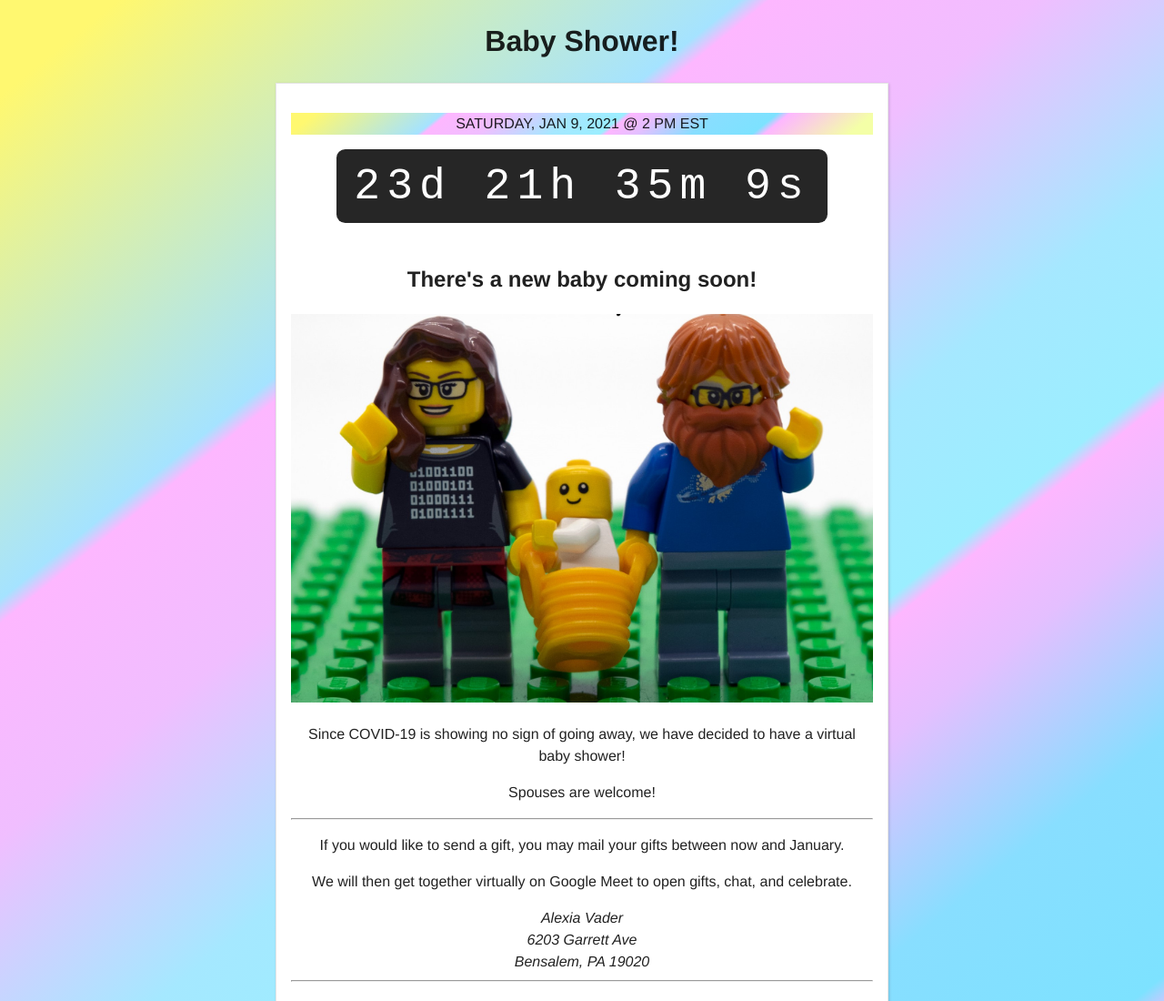
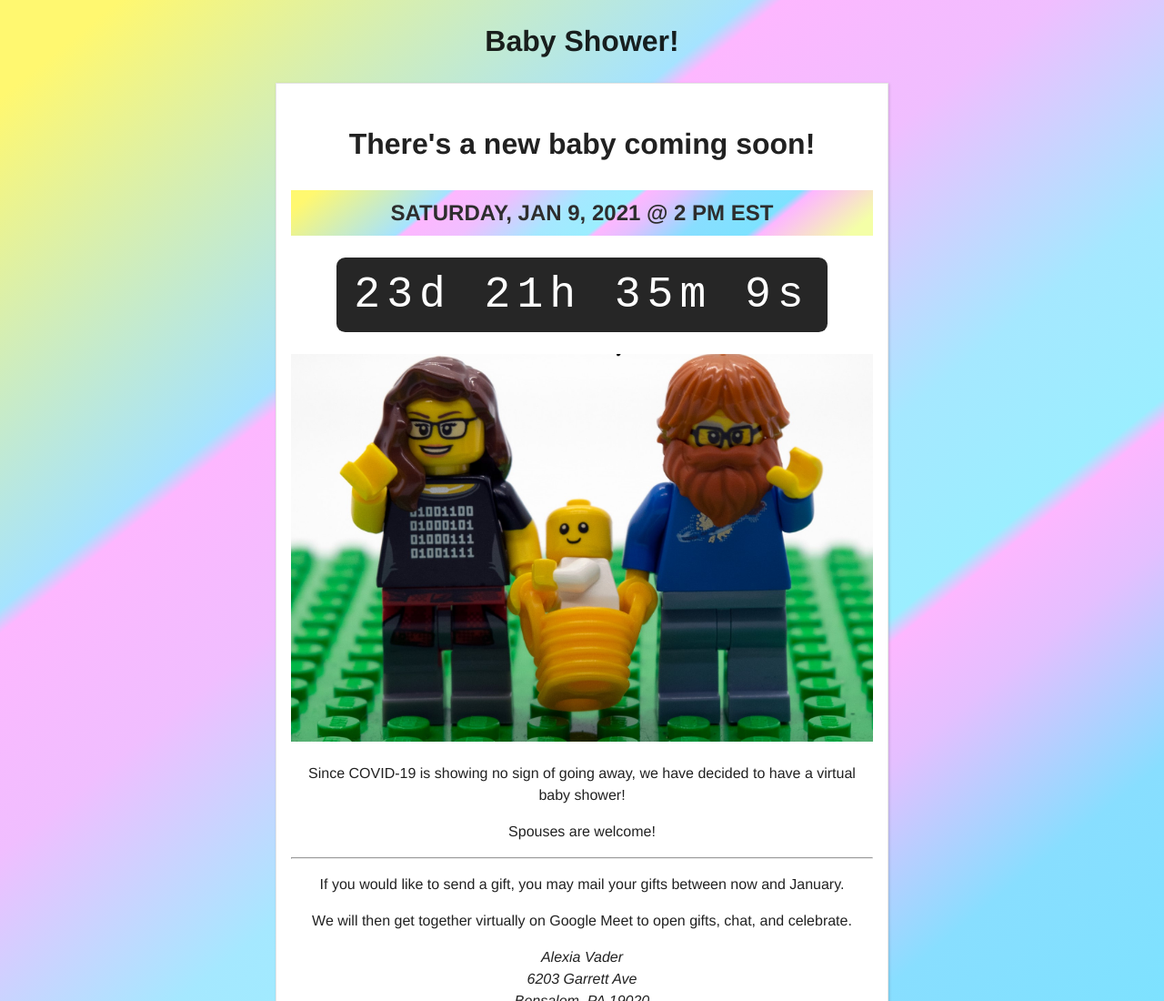
Before and after one commit to pale2hall/VinceAndAlex, a website: page assets/views/baby-shower.html in a window 1280 px wide. Shown: the top 1100 px of the page at 91% size. Drawn offline with Linux system fonts and the light colour scheme.

Commit message:
Update baby-shower.html

```diff
--- a/assets/views/baby-shower.html
+++ b/assets/views/baby-shower.html
@@ -9,9 +9,9 @@
   <body class="baby-bg">
     <h1>Baby Shower!</h1>
     <div class="card">
-      <p  class="baby-bg" >SATURDAY, JAN 9, 2021 @ 2 PM EST</p>
+      <h2 style="font-size:200%">There's a new baby coming soon!</h2>
+      <p  class="baby-bg" style="    font-weight: bold;    font-size: 150%;    padding: .3em;    color: #2d2d2d;" >SATURDAY, JAN 9, 2021 @ 2 PM EST</p>
       <p id="countdown"></p>
-      <h2>There's a new baby coming soon!</h2>
 
       <img src="/images/LEGO2crop.jpg" alt="" style="width:100%">
 
```
